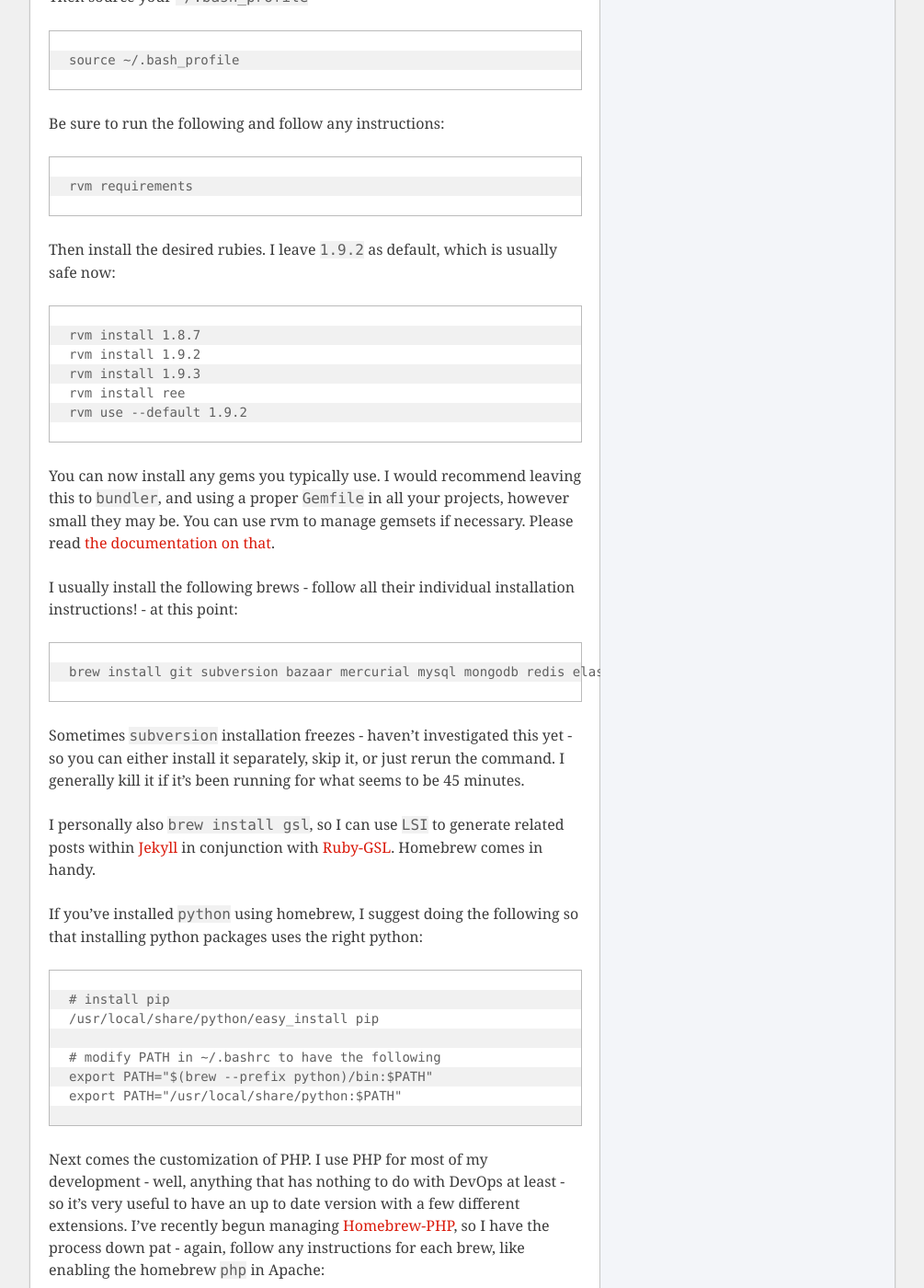
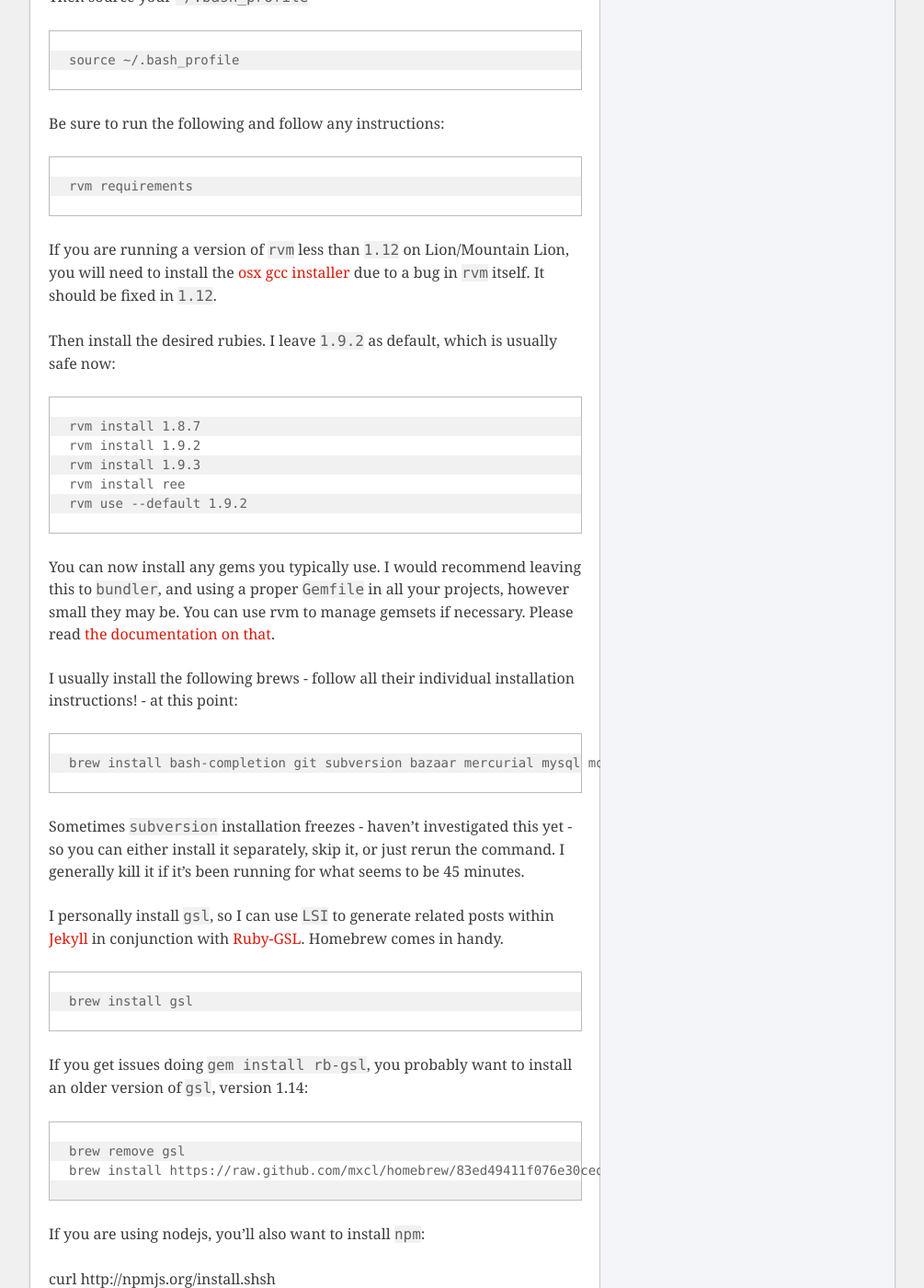
Before and after one commit to husayt/josediazgonzalez.com, a Jekyll site: the page built from _posts/2011-04-13-my-development-setup.markdown, in a window 1280 px wide and 1400 px high, scrolled down 1355 px. Shown: the whole window at 92% size, without its empty margins (136-1141 px from the left). Built offline with Jekyll 4.4.1, drawn with Linux system fonts in a browser that asks for light colours; Markdown is read by kramdown in place of the engine named in the settings; comment, search, counter and statistics services are not loaded.

Commit message:
Regenerating Site

```diff
--- a/_posts/2011-04-13-my-development-setup.markdown
+++ b/_posts/2011-04-13-my-development-setup.markdown
@@ -42,6 +42,8 @@ Be sure to run the following and follow any instructions:
 
     rvm requirements
 
+If you are running a version of `rvm` less than `1.12` on Lion/Mountain Lion, you will need to install the [osx gcc installer](https://github.com/kennethreitz/osx-gcc-installer) due to a bug in `rvm` itself. It should be fixed in `1.12`.
+
 Then install the desired rubies. I leave `1.9.2` as default, which is usually safe now:
 
     rvm install 1.8.7
@@ -54,11 +56,23 @@ You can now install any gems you typically use. I would recommend leaving this t
 
 I usually install the following brews - follow all their individual installation instructions! - at this point:
 
-    brew install git subversion bazaar mercurial mysql mongodb redis elasticsearch ack python npm imagemagick
+    brew install bash-completion git subversion bazaar mercurial mysql mongodb redis elasticsearch ack python nodejs imagemagick
 
 Sometimes `subversion` installation freezes - haven't investigated this yet - so you can either install it separately, skip it, or just rerun the command. I generally kill it if it's been running for what seems to be 45 minutes.
 
-I personally also `brew install gsl`, so I can use `LSI` to generate related posts within [Jekyll](https://github.com/mojombo/jekyll) in conjunction with [Ruby-GSL](http://rb-gsl.rubyforge.org/). Homebrew comes in handy.
+I personally install `gsl`, so I can use `LSI` to generate related posts within [Jekyll](https://github.com/mojombo/jekyll) in conjunction with [Ruby-GSL](http://rb-gsl.rubyforge.org/). Homebrew comes in handy.
+
+    brew install gsl
+
+If you get issues doing `gem install rb-gsl`, you probably want to install an older version of `gsl`, version 1.14:
+
+    brew remove gsl
+    brew install https://raw.github.com/mxcl/homebrew/83ed49411f076e30ced04c2cbebb054b2645a431/Library/Formula/gsl.rb
+
+If you are using nodejs, you'll also want to install `npm`:
+
+  curl http://npmjs.org/install.sh | sh
+
 
 If you've installed `python` using homebrew, I suggest doing the following so that installing python packages uses the right python:
 
@@ -88,7 +102,6 @@ I no longer use [Textmate](http://macromates.com/) religiously. I recommend usin
 
     ln -s "/Applications/Sublime Text 2.app/Contents/SharedSupport/bin/subl" $(brew --prefix)/bin/subl
 
-
 For those still using Textmate, I recommend installing the [Git-Bundle](https://github.com/jcf/git-tmbundle), and customizing the hotkeys. The [CakePHP bundle](https://github.com/cakephp/cakephp-tmbundle) is up next, as is the [GitHub bundle](https://github.com/drnic/github-tmbundle). I use [PeepOpen](http://peepcode.com/products/peepopen) to find files in my projects - supports regular expression lookups - which is developed by the awesome guys at PeepCode.
 
 I'll then make sure all my projects are installed in their proper directories (under ~/Sites). Once that is through, I'll install [VirtualHostX](http://clickontyler.com/virtualhostx/), which I use to configure Apache VirtualHosts. At this point, once the default Apache setup is enabled in the `Sharing` panel of `System Preferences`, I have all my sites ready and rearing to go (assuming I've imported a backup of my virtualhosts).
```
